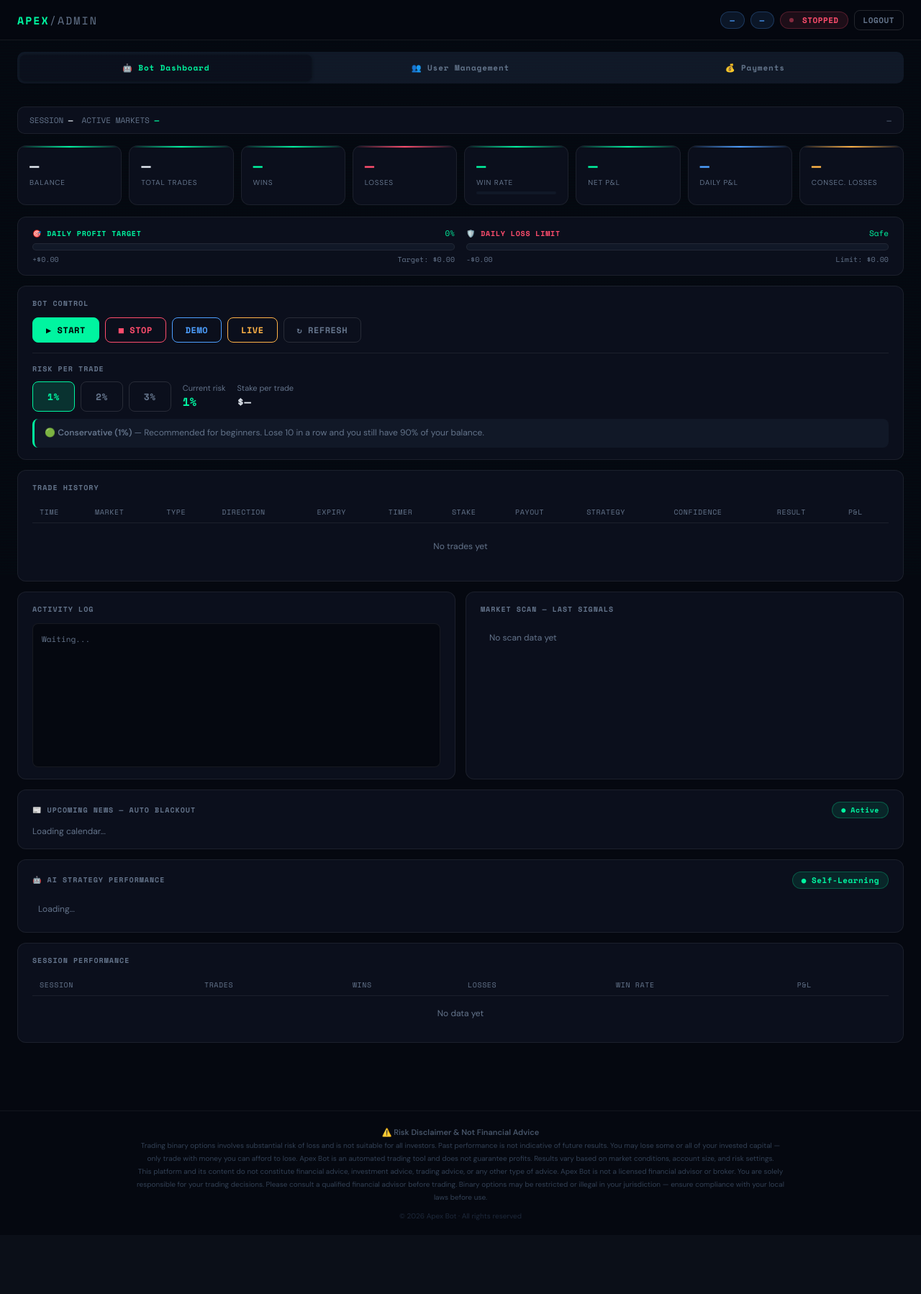
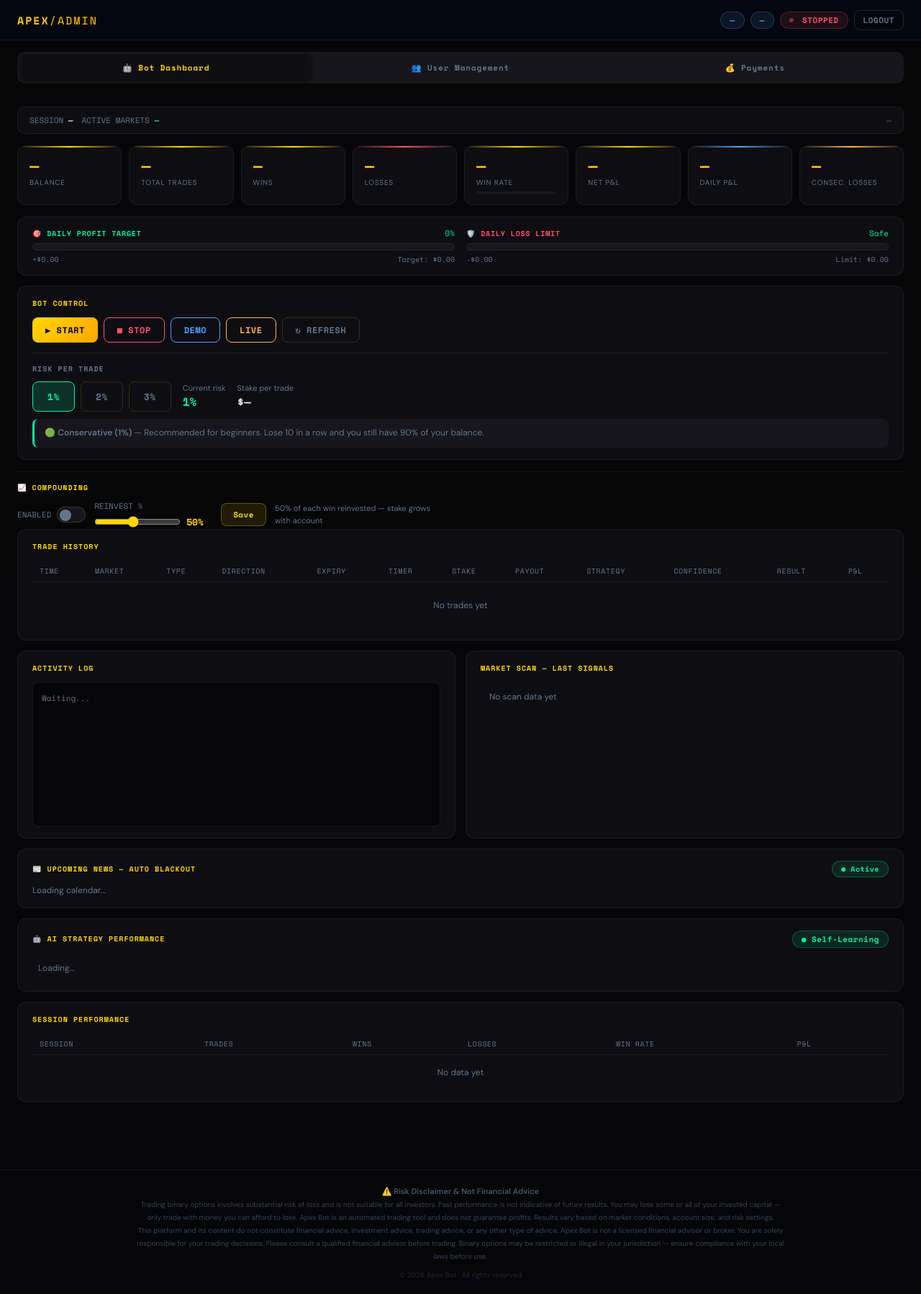
Before and after one commit to Fanatic1989/apexbinarybot, a Flask app: template templates/dashboard.html in a window 1280 px wide. Shown: the whole page at 72% size. Before the commit the page ends 1695 px from the top, so only its background shows below. Run offline with Flask 3, Linux system fonts and the light colour scheme; the template is opened without the code that fills it, so the values that code supplies are empty; parts of the project's set-up code (start-up, migrations or seed data) failed here and were passed over.

Commit message:
Update dashboard.html

```diff
--- a/templates/dashboard.html
+++ b/templates/dashboard.html
@@ -6,12 +6,19 @@
   <title>Apex Bot — Admin</title>
   <link href="https://fonts.googleapis.com/css2?family=Space+Mono:wght@400;700&family=DM+Sans:wght@300;400;500;600&display=swap" rel="stylesheet"/>
   <style>
-    :root{--bg:#050810;--bg2:#0b0f1c;--bg3:#111827;--bdr:rgba(255,255,255,0.07);--bdr2:rgba(255,255,255,0.12);--green:#00f5a0;--red:#ff4d6d;--blue:#4d9fff;--amber:#ffb347;--purple:#a78bfa;--muted:#64748b;--text:#e2e8f0;--mono:'Space Mono',monospace;--sans:'DM Sans',sans-serif;}
+    :root{
+      --bg:#060608;--bg2:#0e0e12;--bg3:#16161c;
+      --bdr:rgba(255,255,255,0.06);--bdr2:rgba(255,215,0,0.15);
+      --gold:#FFD700;--gold2:#FFA500;--gold3:#B8860B;
+      --green:#00f5a0;--red:#ff4d6d;--blue:#4d9fff;
+      --amber:#ffb347;--purple:#a78bfa;--muted:#64748b;
+      --text:#e2e8f0;--mono:'Space Mono',monospace;--sans:'DM Sans',sans-serif;
+    }
     *{box-sizing:border-box;margin:0;padding:0}
     body{background:var(--bg);color:var(--text);font-family:var(--sans);font-size:14px;min-height:100vh}
-    body::before{content:'';position:fixed;inset:0;background:repeating-linear-gradient(0deg,transparent,transparent 2px,rgba(0,245,160,0.012) 2px,rgba(0,245,160,0.012) 4px);pointer-events:none;z-index:0}
+    body::before{content:'';position:fixed;inset:0;background:repeating-linear-gradient(0deg,transparent,transparent 2px,rgba(255,215,0,0.008) 2px,rgba(255,215,0,0.008) 4px);pointer-events:none;z-index:0}
     nav{position:sticky;top:0;z-index:100;background:rgba(5,8,16,0.96);border-bottom:1px solid var(--bdr);backdrop-filter:blur(12px);padding:0 24px;height:56px;display:flex;align-items:center;justify-content:space-between}
-    .brand{font-family:var(--mono);font-size:15px;font-weight:700;color:var(--green);letter-spacing:2px}
+    .brand{font-family:var(--mono);font-size:15px;font-weight:700;background:linear-gradient(135deg,var(--gold),var(--gold2));-webkit-background-clip:text;-webkit-text-fill-color:transparent;letter-spacing:2px}
     .brand span{color:var(--muted);font-weight:400}
     .nav-right{display:flex;align-items:center;gap:8px}
     .pill{display:inline-flex;align-items:center;gap:5px;padding:3px 12px;border-radius:20px;font-size:11px;font-weight:600;font-family:var(--mono);letter-spacing:.5px}
@@ -27,7 +34,7 @@
     .tab-bar{display:flex;gap:4px;background:var(--bg3);border-radius:10px;padding:4px;margin:16px 24px 0}
     .tab-btn{flex:1;padding:10px 16px;text-align:center;border-radius:7px;cursor:pointer;font-family:var(--mono);font-size:11px;font-weight:700;letter-spacing:.08em;color:var(--muted);transition:all .2s;border:none;background:transparent;display:flex;align-items:center;justify-content:center;gap:8px}
     .tab-btn.active{background:var(--bg2);color:var(--text);box-shadow:0 1px 4px rgba(0,0,0,.5)}
-    .tab-btn.active.bot{color:var(--green)}
+    .tab-btn.active.bot{color:var(--gold)}
     .tab-btn.active.users{color:var(--blue)}
     .tab-btn.active.payments{color:var(--amber)}
 
@@ -41,19 +48,19 @@
     .session-bar strong{color:var(--text)}
     .metrics{display:grid;grid-template-columns:repeat(auto-fit,minmax(130px,1fr));gap:10px;margin-bottom:16px}
     .metric{background:var(--bg2);border:1px solid var(--bdr);border-radius:12px;padding:14px 16px;position:relative;overflow:hidden}
-    .metric::before{content:'';position:absolute;top:0;left:0;right:0;height:2px;background:linear-gradient(90deg,transparent,var(--green),transparent)}
+    .metric::before{content:'';position:absolute;top:0;left:0;right:0;height:2px;background:linear-gradient(90deg,transparent,var(--gold),transparent)}
     .metric.mr::before{background:linear-gradient(90deg,transparent,var(--red),transparent)}
     .metric.mb::before{background:linear-gradient(90deg,transparent,var(--blue),transparent)}
     .metric.ma::before{background:linear-gradient(90deg,transparent,var(--amber),transparent)}
-    .mv{font-family:var(--mono);font-size:22px;font-weight:700;color:var(--green);line-height:1.2}
+    .mv{font-family:var(--mono);font-size:22px;font-weight:700;background:linear-gradient(135deg,var(--gold),var(--gold2));-webkit-background-clip:text;-webkit-text-fill-color:transparent;line-height:1.2}
     .mv.red{color:var(--red)}.mv.wht{color:var(--text)}.mv.blu{color:var(--blue)}.mv.amb{color:var(--amber)}
     .ml{font-size:10px;color:var(--muted);margin-top:4px;text-transform:uppercase;letter-spacing:.08em}
     .card{background:var(--bg2);border:1px solid var(--bdr);border-radius:12px;padding:16px 20px;margin-bottom:14px}
-    .ctitle{font-size:10px;font-weight:600;color:var(--muted);text-transform:uppercase;letter-spacing:.1em;margin-bottom:12px;font-family:var(--mono)}
+    .ctitle{font-size:10px;font-weight:600;color:var(--gold);text-transform:uppercase;letter-spacing:.1em;margin-bottom:12px;font-family:var(--mono)}
     .btn-row{display:flex;flex-wrap:wrap;gap:8px}
     .btn{padding:8px 18px;border-radius:8px;border:1px solid transparent;cursor:pointer;font-size:12px;font-weight:600;font-family:var(--mono);letter-spacing:.5px;transition:all .15s}
     .btn:hover{transform:translateY(-1px)}.btn:active{transform:translateY(0)}
-    .bs{background:var(--green);color:#000;border-color:var(--green)}
+    .bs{background:linear-gradient(135deg,var(--gold),var(--gold2));color:#000;border:none}
     .bx{background:transparent;color:var(--red);border-color:var(--red)}
     .bd{background:transparent;color:var(--blue);border-color:var(--blue)}
     .bl{background:transparent;color:var(--amber);border-color:var(--amber)}
@@ -86,7 +93,7 @@
 <body>
 
 <nav>
-  <div class="brand">APEX<span>/ADMIN</span></div>
+  <div class="brand" style="background:linear-gradient(135deg,#FFD700,#FFA500);-webkit-background-clip:text;-webkit-text-fill-color:transparent;font-family:var(--mono);font-size:15px;font-weight:700;letter-spacing:2px">APEX<span style="-webkit-text-fill-color:rgba(255,215,0,0.4)">/ADMIN</span></div>
   <div class="nav-right">
     <span class="pill pb" id="sess-pill">—</span>
     <span class="pill pb" id="mode-pill">—</span>
@@ -202,6 +209,33 @@
       <div id="risk-desc" style="margin-top:10px;padding:10px 14px;background:var(--bg3);border-radius:8px;border-left:3px solid var(--green);font-size:12px;color:var(--muted);line-height:1.6"></div>
     </div>
   </div>
+
+
+    <!-- Compounding Settings -->
+    <div style="margin-top:16px;padding-top:14px;border-top:1px solid var(--bdr)">
+      <div class="ctitle" style="margin-bottom:10px">📈 Compounding</div>
+      <div style="display:flex;gap:12px;align-items:center;flex-wrap:wrap">
+        <div style="display:flex;align-items:center;gap:8px">
+          <label style="font-size:11px;color:var(--muted);font-family:var(--mono)">ENABLED</label>
+          <div id="compound-toggle" onclick="toggleCompound()"
+               style="width:40px;height:22px;border-radius:11px;background:var(--bg3);border:1px solid var(--bdr2);cursor:pointer;position:relative;transition:background .2s">
+            <div id="compound-knob" style="position:absolute;top:3px;left:3px;width:16px;height:16px;border-radius:50%;background:var(--muted);transition:all .2s"></div>
+          </div>
+        </div>
+        <div>
+          <div style="font-size:11px;color:var(--muted);margin-bottom:4px;font-family:var(--mono)">REINVEST %</div>
+          <div style="display:flex;align-items:center;gap:8px">
+            <input id="compound-pct" type="range" min="10" max="100" step="10" value="50"
+                   style="width:120px;accent-color:var(--gold)" oninput="updateCompoundLabel(this.value)"/>
+            <span id="compound-label" style="font-family:var(--mono);font-size:13px;font-weight:700;color:var(--gold);min-width:36px">50%</span>
+          </div>
+        </div>
+        <button class="btn" style="background:rgba(255,215,0,0.1);color:var(--gold);border-color:rgba(255,215,0,0.3);font-size:11px;padding:7px 16px" onclick="saveCompound()">Save</button>
+        <div style="font-size:11px;color:var(--muted);max-width:220px;line-height:1.5">
+          <span id="compound-desc">50% of each win reinvested — stake grows with account</span>
+        </div>
+      </div>
+    </div>
 
   <div class="card">
     <div style="display:flex;align-items:center;justify-content:space-between;margin-bottom:12px;flex-wrap:wrap;gap:8px">
@@ -425,7 +459,7 @@ function loadStatus(){
       const wr=parseFloat(r.win_rate||0);
       setText('m-wr',wr+'%');
       document.getElementById('wr-bar').style.width=wr+'%';
-      document.getElementById('wr-bar').style.background=wr>=60?'var(--green)':wr>=50?'var(--amber)':'var(--red)';
+      document.getElementById('wr-bar').style.background=wr>=60?'linear-gradient(90deg,var(--gold3),var(--gold))':wr>=50?'var(--amber)':'var(--red)';
       const pnl=parseFloat(r.net_pnl||0);
       const pe=document.getElementById('m-pnl');
       pe.textContent=(pnl>=0?'+$':'-$')+Math.abs(pnl).toFixed(2);
@@ -435,6 +469,7 @@ function loadStatus(){
       setText('m-con',r.consec_losses||0);
     }
     if(d.last_signals)buildMktGrid(d.last_signals);
+    loadCompoundSettings(d.compound);
     updatePnLBars(d.risk, d.config);
     if(d.risk_pct&&d.risk_pct!==currentRisk)currentRisk=d.risk_pct;
     if(r&&r.balance)updateRiskDisplay(currentRisk,r.balance);
@@ -670,6 +705,59 @@ function updatePnLBars(r, cfg) {
   if(lossLim) lossLim.textContent = 'Limit: $' + lossLimit.toFixed(2);
 }
 
+
+// ── Compounding ───────────────────────────────────────────────
+let _compoundEnabled = false;
+let _compoundPct     = 50;
+
+function toggleCompound(){
+  _compoundEnabled = !_compoundEnabled;
+  const tog  = document.getElementById('compound-toggle');
+  const knob = document.getElementById('compound-knob');
+  tog.style.background  = _compoundEnabled ? 'linear-gradient(135deg,var(--gold3),var(--gold))' : 'var(--bg3)';
+  knob.style.background = _compoundEnabled ? '#000' : 'var(--muted)';
+  knob.style.left       = _compoundEnabled ? '21px' : '3px';
+}
+
+function updateCompoundLabel(val){
+  _compoundPct = parseInt(val);
+  document.getElementById('compound-label').textContent = val + '%';
+  const descs = {
+    10:'10% reinvested — very slow compounding, safer',
+    25:'25% reinvested — conservative growth',
+    50:'50% reinvested — balanced growth and safety',
+    75:'75% reinvested — aggressive compounding',
+    100:'100% reinvested — maximum compounding, higher risk',
+  };
+  document.getElementById('compound-desc').textContent =
+    descs[val] || val + '% of each win reinvested into next stake';
+}
+
+function saveCompound(){
+  fetch('/set-compound', {
+    method: 'POST',
+    headers: {'Content-Type':'application/json'},
+    body: JSON.stringify({enabled: _compoundEnabled, pct: _compoundPct})
+  }).then(r=>r.json()).then(d=>{
+    toast(d.ok ? 'Compounding saved ✓' : (d.error||'Failed'));
+  });
+}
+
+function loadCompoundSettings(d){
+  if(!d) return;
+  _compoundEnabled = d.compound_enabled || false;
+  _compoundPct     = d.compound_pct    || 50;
+  document.getElementById('compound-pct').value = _compoundPct;
+  updateCompoundLabel(_compoundPct);
+  if(_compoundEnabled){
+    const tog  = document.getElementById('compound-toggle');
+    const knob = document.getElementById('compound-knob');
+    tog.style.background  = 'linear-gradient(135deg,var(--gold3),var(--gold))';
+    knob.style.background = '#000';
+    knob.style.left       = '21px';
+  }
+}
+
 // ── Market grid & news ────────────────────────────────────────
 function buildMktGrid(sigs){
   if(!sigs||!sigs.length)return;
```
